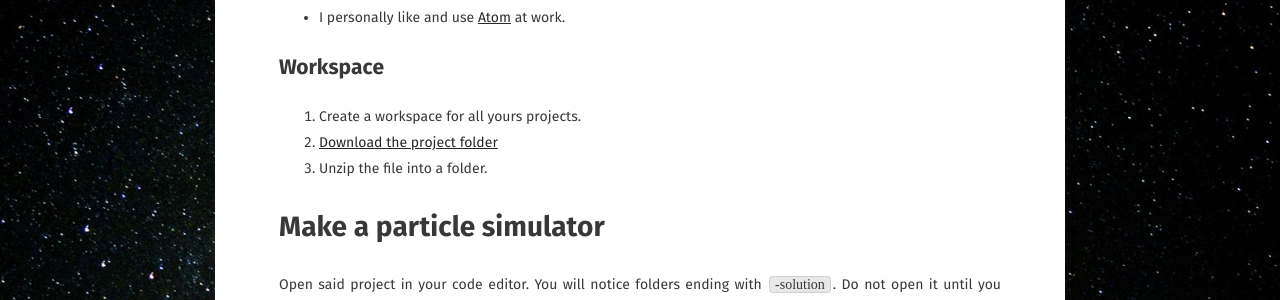
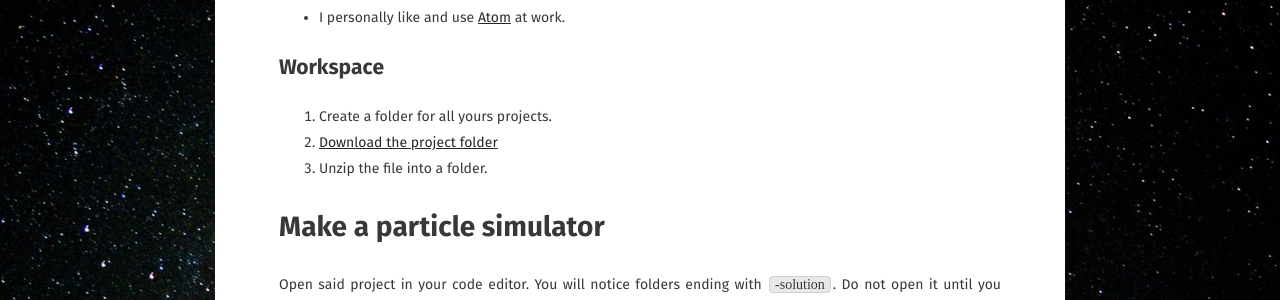
Before and after one commit to missAliceX/AngelX, a Jekyll site: the page built from _posts/2021-06-19-hello-world.md, in a window 1280 px wide and 900 px high, scrolled down 980 px. Shown: the part 152-452 px from the top of the window. Built offline with Jekyll 4.4.1, drawn with Linux system fonts in a browser that asks for light colours; some web fonts are replaced.

Commit message:
Update 2021-06-19-hello-world.md

```diff
--- a/_posts/2021-06-19-hello-world.md
+++ b/_posts/2021-06-19-hello-world.md
@@ -25,7 +25,7 @@ This is where you can type out your code. You can use anything you like.
 
 ## Workspace
 
-1. Create a workspace for all yours projects.
+1. Create a folder for all yours projects.
 1. [Download the project folder](https://github.com/missAliceX/particle-simulator/archive/refs/heads/master.zip)
 1. Unzip the file into a folder.
 
```
